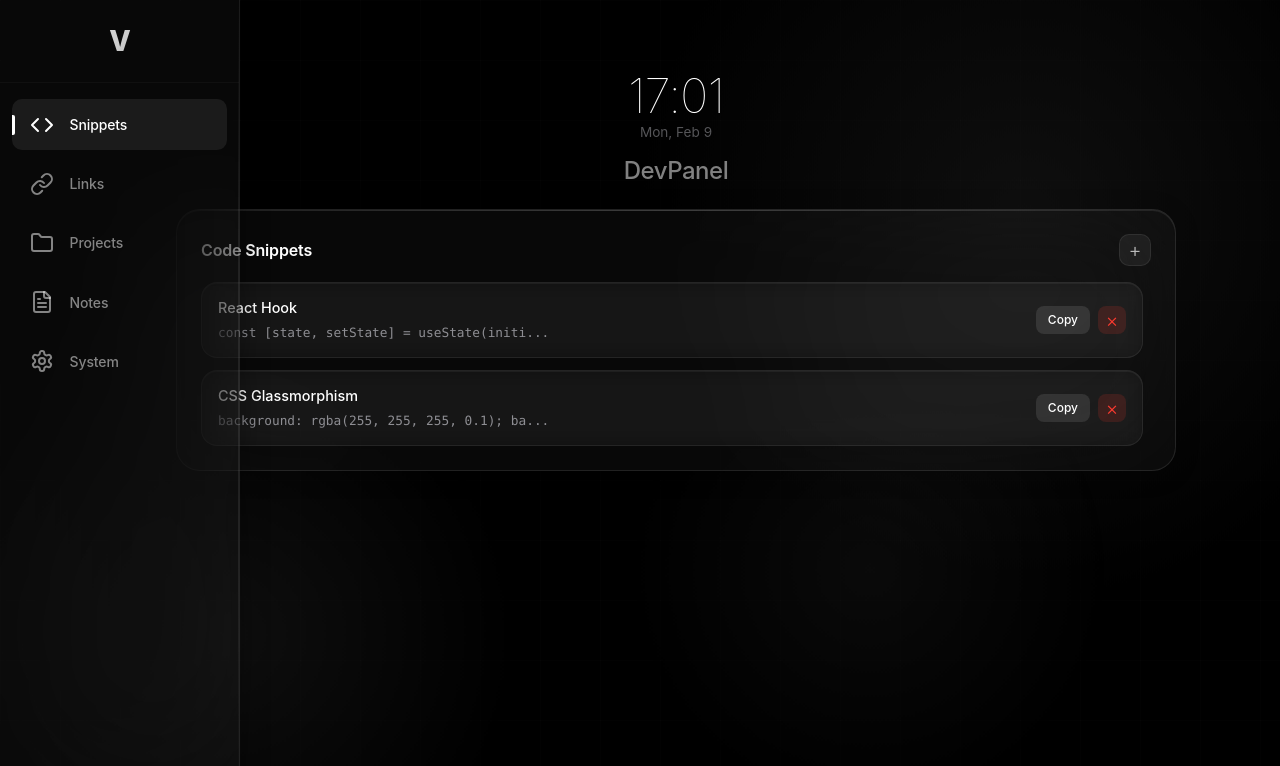
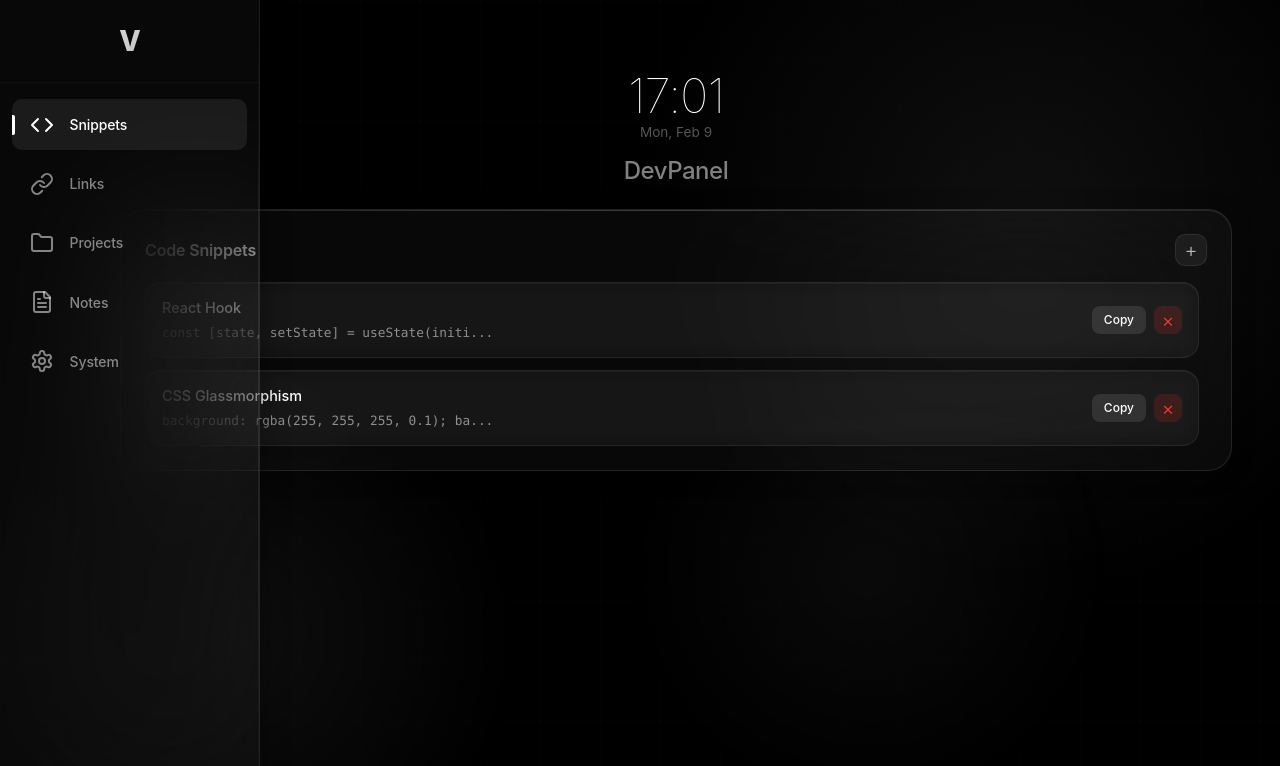
Before and after one commit to SnoW-099/vibe, a React (Vite) app: page / in a window 1280 px wide. Shown: the top 766 px of the page. Built offline with nearby package versions, Linux system fonts and the light colour scheme.

Commit message:
style: slower sidebar animation and full-width layout

```diff
--- a/src/App.css
+++ b/src/App.css
@@ -16,13 +16,15 @@
   left: 0;
   height: 100vh;
   z-index: 100;
-  transition: width 0.3s cubic-bezier(0.16, 1, 0.3, 1);
+  transition: width 0.6s cubic-bezier(0.25, 1, 0.5, 1);
+  /* Slower, smoother ease */
   will-change: width;
   box-shadow: 4px 0 24px rgba(0, 0, 0, 0.3);
 }
 
 .sidebar:hover {
-  width: 240px;
+  width: 260px;
+  /* Slightly wider */
 }
 
 /* Sidebar glow effect */
@@ -135,13 +137,13 @@
   max-width: 0;
   margin-left: 0;
   transform: translateX(-10px);
-  transition: opacity 0.2s ease, transform 0.2s ease, max-width 0.2s ease;
+  transition: opacity 0.4s ease, transform 0.4s ease, max-width 0.5s ease;
   letter-spacing: -0.01em;
 }
 
 .sidebar:hover .nav-label {
   opacity: 1;
-  max-width: 150px;
+  max-width: 180px;
   margin-left: 0.75rem;
   transform: translateX(0);
   transition-delay: 0.1s;
@@ -156,7 +158,9 @@
 }
 
 .content-area {
-  max-width: 1000px;
+  width: 100%;
+  max-width: 1600px;
+  /* Limit only on ultra-wide screens */
   margin: 0 auto;
 }
 
```
